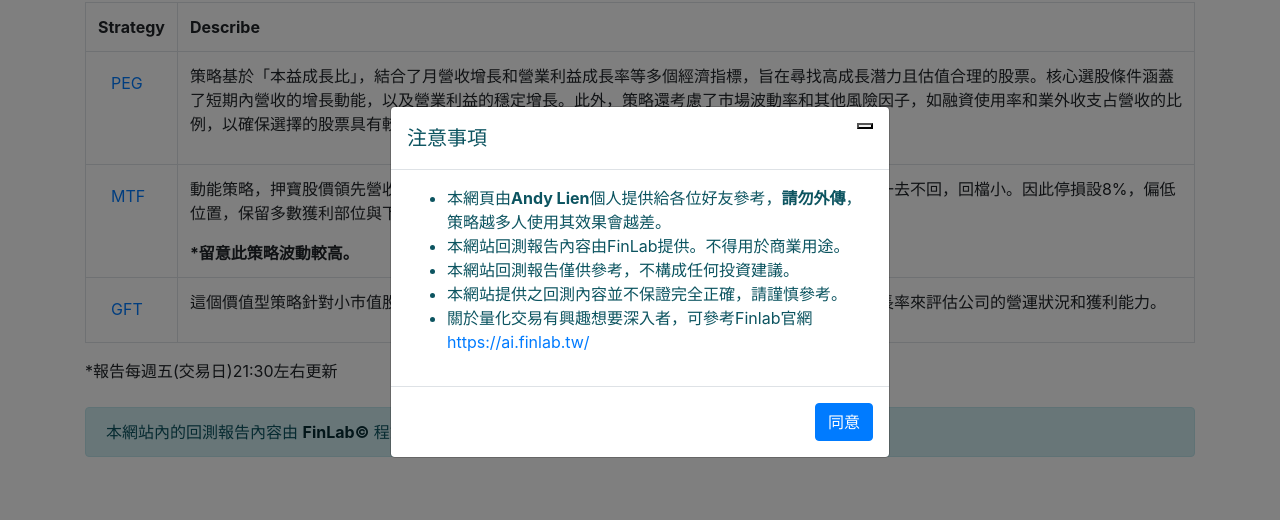
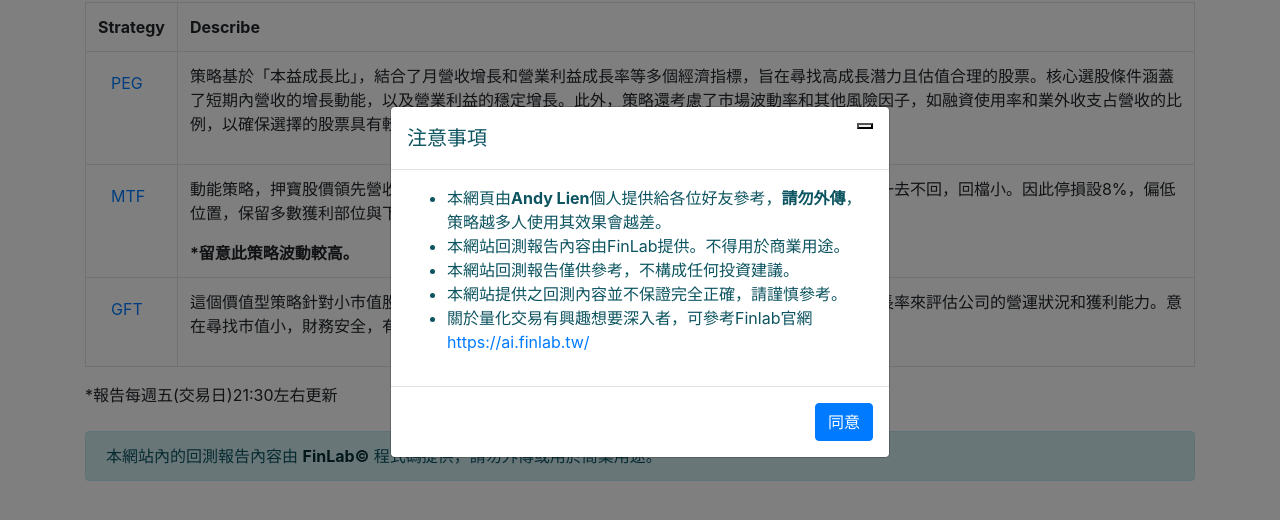
Before and after one commit to gn02063205/strategy_info_view, a plain HTML site: page index.html in a window 1280 px wide. Shown: the part 118-638 px from the top of the page. Drawn offline with nearby package versions, Linux system fonts and the light colour scheme.

Commit message:
更新價值型策略描述

```diff
--- a/index.html
+++ b/index.html
@@ -42,7 +42,7 @@
               <a href="./report/GFT.html" class="btn btn-link">GFT</a>
             </td>
             <td>
-              <p>這個價值型策略針對小市值股票，使用自由現金流、負債比率、市值營收比、本益比和營業利益成長率來評估公司的營運狀況和獲利能力。</p>
+              <p>這個價值型策略針對小市值股票，使用自由現金流、負債比率、市值營收比、本益比和營業利益成長率來評估公司的營運狀況和獲利能力。意在尋找市值小，財務安全，有成長潛力的優質股。</p>
             </td>
           </tr>
         </tbody>
```
